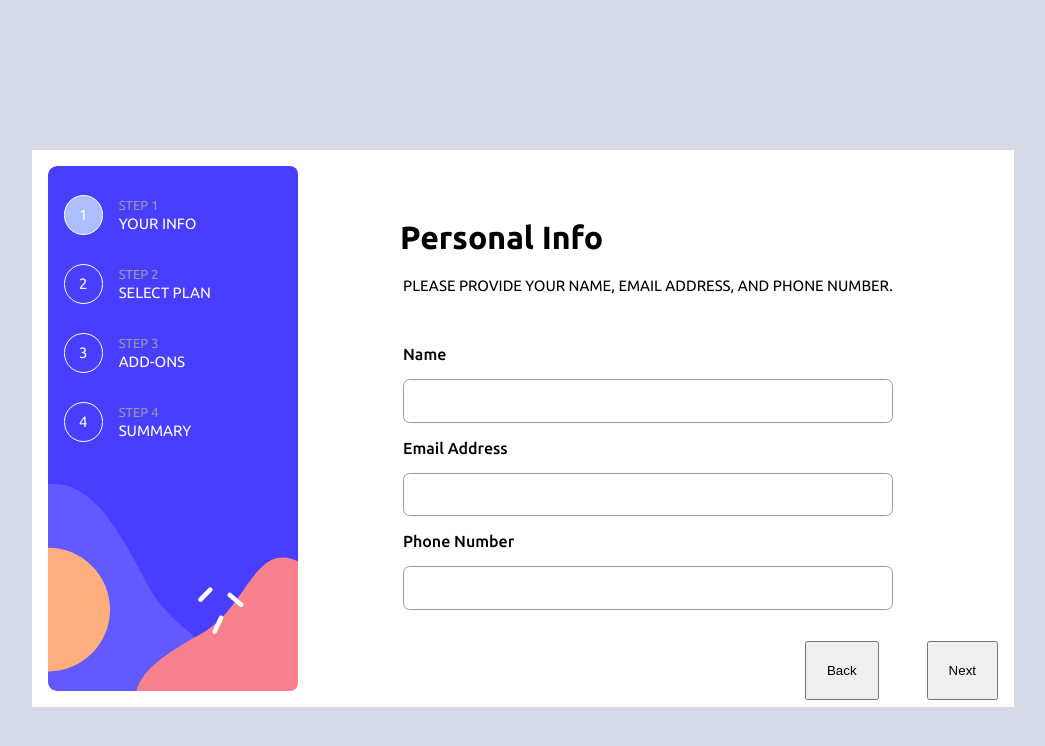
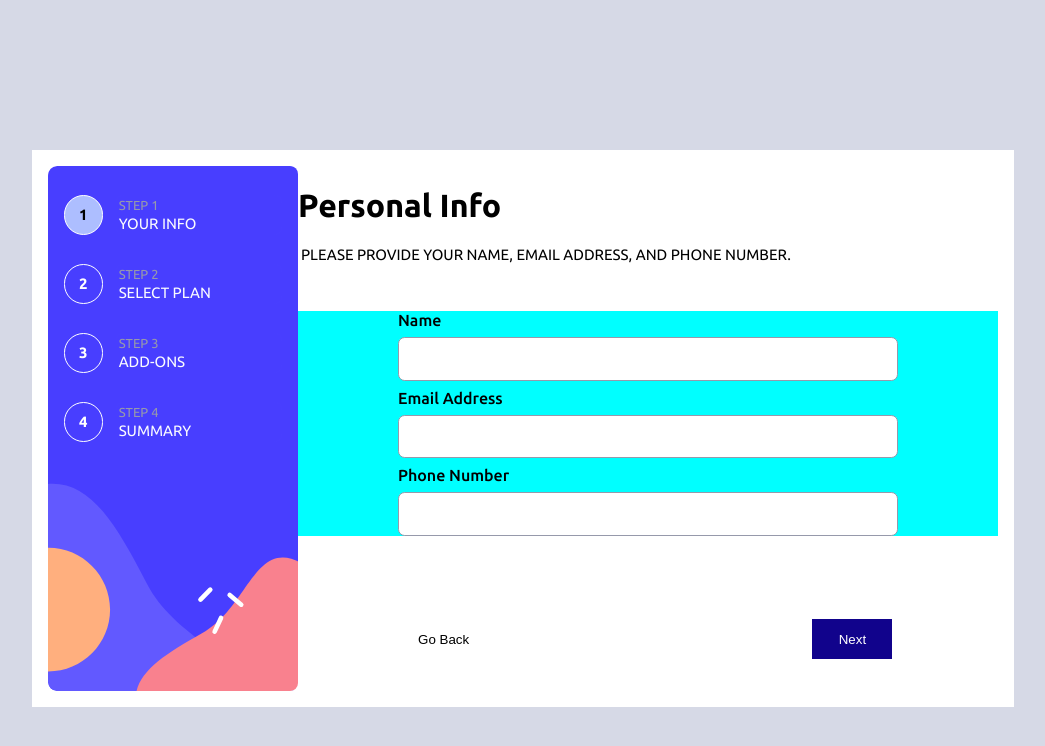
Before and after one commit to Mfried95/Multi-Step, a React (Vite) app: page / in a window 1280 px wide. Shown: the top 746 px of the page, without its empty margins (117-1162 px from the left). Built offline with nearby package versions, Linux system fonts and the light colour scheme.

Commit message:
styled main home buttons

```diff
--- a/src/App.tsx
+++ b/src/App.tsx
@@ -29,7 +29,9 @@ function App() {
                     currentStepIndex === 0 ? "hsl(228, 100%, 84%)" : "none",
                 }}
               >
-                <div className="number">1</div>
+                <div className="number" style={{
+                  color:  currentStepIndex === 0 ? "black" : "white",
+                }}>1</div>
               </div>
               <div className="count-container">
                 <h2>Step 1</h2>
@@ -45,7 +47,9 @@ function App() {
                     currentStepIndex === 1 !? "hsl(228, 100%, 84%)" : "none",
                 }}
               >
-                <div className="number">2</div>
+                <div className="number" style={{
+                  color:  currentStepIndex === 1 ? "black" : "white",
+                }}>2</div>
               </div>
               <div className="count-container">
                 <h2>Step 2</h2>
@@ -61,7 +65,9 @@ function App() {
                     currentStepIndex === 2 ? "hsl(228, 100%, 84%)" : "none",
                 }}
               >
-                <div className="number">3</div>
+                <div className="number" style={{
+                  color:  currentStepIndex === 2 ? "black" : "white",
+                }}>3</div>
               </div>
               <div className="count-container">
                 <h2>Step 3</h2>
@@ -74,7 +80,7 @@ function App() {
                 className="circle"
                 style={{
                   backgroundColor:
-                    currentStepIndex >= 3 ? "hsl(228, 100%, 84%)" : "none",
+                    currentStepIndex === 3 ? "hsl(228, 100%, 84%)" : "none",
                 }}
               >
                 <div className="number" style={{
@@ -91,8 +97,8 @@ function App() {
         <div className="step-container">
           {steps}
           <div className="button-container">
-            <button onClick={back}>Back</button>
-            <button onClick={next}>Next</button>
+            <button onClick={back} className="back-btn">Go Back</button>
+            <button onClick={next} className="next-btn">Next</button>
           </div>
         </div>
       </div>
--- a/src/components/stepfour.tsx
+++ b/src/components/stepfour.tsx
@@ -2,7 +2,17 @@ import React from 'react'
 
 const stepfour = () => {
   return (
-    <div>stepfour</div>
+    <div>
+      <div className="personal-info-container">
+        <div className="title">
+          <h1>Personal Info</h1>
+          <p>Please provide your name, email address, and phone number.</p>
+        </div>
+        <form action="submit">
+
+        </form>
+      </div>
+    </div>
   )
 }
 
--- a/src/components/stepone.tsx
+++ b/src/components/stepone.tsx
@@ -18,7 +18,8 @@ const stepone = () => {
           <p>Please provide your name, email address, and phone number.</p>
         </div>
 
-        <form action="onSubmit">
+    <div className="step">
+      <form action="onSubmit">
           <label htmlFor="Name">Name</label>
           <input type="text" />
           <label htmlFor="Email">Email Address</label>
@@ -26,6 +27,7 @@ const stepone = () => {
           <label htmlFor="Phone Number">Phone Number</label>
           <input type="tel" name="Number" id="" />
         </form>
+      </div>
 
       </div>
     </div>
--- a/src/components/stepthree.tsx
+++ b/src/components/stepthree.tsx
@@ -2,7 +2,17 @@ import React from 'react'
 
 const stepthree = () => {
   return (
-    <div>stepthree</div>
+    <div>
+      <div className="personal-info-container">
+        <div className="title">
+          <h1>Personal Info</h1>
+          <p>Please provide your name, email address, and phone number.</p>
+        </div>
+        <form action="submit">
+
+        </form>
+      </div>
+    </div>
   )
 }
 
--- a/src/index.css
+++ b/src/index.css
@@ -60,13 +60,41 @@ span{
 
 .button-container{
     display: flex;
-    float: right;
-    gap: 3em;
+    justify-content: space-between;
+    margin-top: 2em;
+    padding: 0em 6.6em;
+}
+
+button{
+    height: 40px;
+    width: 80px;
+    border: none;
+    cursor: pointer;
+}
+
+.next-btn{
+    background-color: hsl(246, 96%, 28%);
+    color: white;
+}
+
+.next-btn:hover{
+    background-color: hsl(228, 100%, 84%);
+    color: black;
+    font-weight: 700;
+}
+
+.back-btn{
+    background-color: white;
+}
+
+.back-btn:hover{
+    background-color: hsl(228, 100%, 84%);
 }
 
 
-button{
-    padding: 1.5em 1.5em;
+.step{
+    background-color: aqua;
+    width: 100%;
 }
 
 /* Typeography */
@@ -93,6 +121,7 @@ p{
 }
 
 .number{
+    font-weight: 700;
     text-align: center;
     color: white;
     font-size: 15px;
--- a/src/styles/stepone.css
+++ b/src/styles/stepone.css
@@ -1,11 +1,13 @@
 .personal-info-container {
-    height: 475px;
+    height: 400px;
     width: 100%;
+}
+
+.step{
     display: flex;
     flex-direction: column;
     justify-content: center;
     align-items: center;
-    margin-top: 0;
 }
 
 .title {
@@ -22,10 +24,10 @@
 form {
     display: flex;
     flex-direction: column;
-    width: 70%;
+    width: 500px;
     font-family: 'Ubuntu', sans-serif;
     font-weight: 500;
-    gap: 1em;
+    gap: 0.5em;
 }
 
 input {
```
